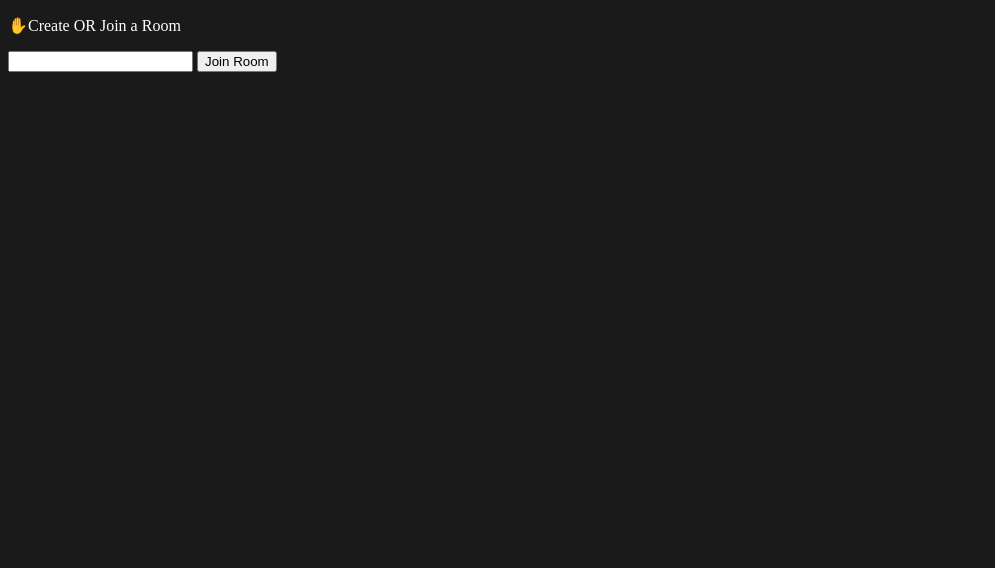
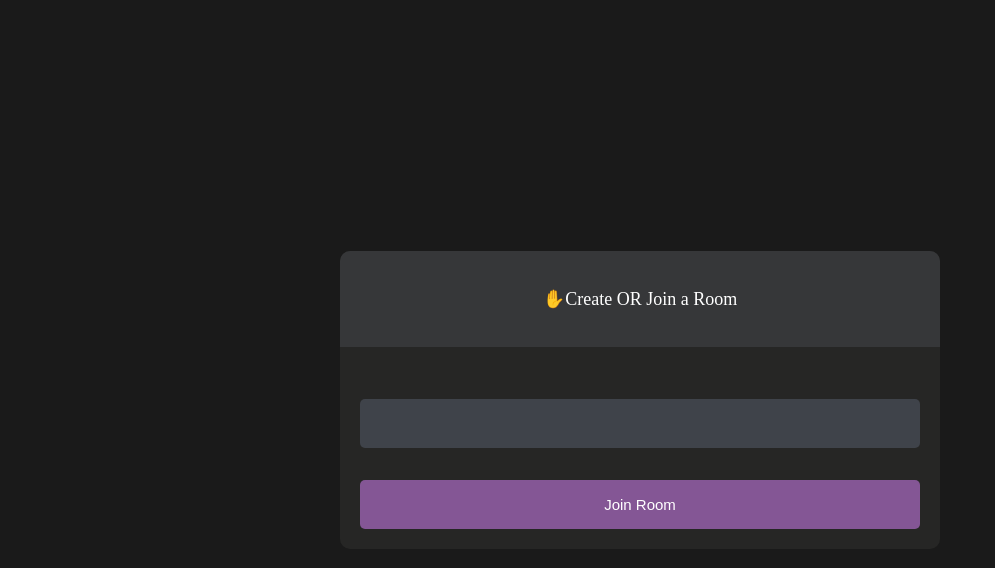
Before and after one commit to Ankit-sony/peerChat, a plain HTML site: page lobby.html in a window 1280 px wide. Shown: the whole page, without its empty margins (0-995 px from the left). Drawn offline with Linux system fonts and the light colour scheme.

Commit message:
complete

```diff
--- a/lobby.css
+++ b/lobby.css
@@ -2,3 +2,50 @@ body{
     background-color: #1a1a1a;
     color: #fff;
 }
+
+#form-container{
+    width: 90%;
+    max-width: 600px;
+    border-radius: 10px;
+    background-color: #262625;
+    position: fixed;
+    top: 50%;
+    left: 50%;
+    transform: translate(-50%, -50%);
+    align-content: center;
+}
+
+
+#form__container__header {
+    border-radius: 10px 10px 0 0;
+    padding: 30px;
+    text-align: center;
+    background-color: #363739;
+    margin: 0;
+    font-size: 18px;
+    font-size: 300;
+    line-height: 0;
+  }
+
+  #form__content__wrapper{
+    padding: 20px;
+}
+
+input {
+    box-sizing: border-box;
+    color: #fff;
+    width: 100%;
+    margin: 0;
+    border: none;
+    border-radius: 5px;
+    padding: 16px 20px;
+    font-size: 15px;
+    background-color: #3f434a;
+    margin-top: 32px;
+  }
+
+
+  input[type='submit'] {
+    background-color: #845695;
+
+  }
--- a/lobby.html
+++ b/lobby.html
@@ -11,11 +11,11 @@
 
     <main id="lobby-container">
         <div id="form-container">
-             <div id="form__container">
+             <div id="form__container__header">
                 <p>✋Create OR Join a Room </p>
              </div>
 
-             <div id="form__content__Wrapper">
+             <div id="form__content__wrapper">
                 <form id="join-form">
                     <input type="text" name="invite_link" required/>
                     <input type="submit" value="Join Room"/>
```
Also changed, not shown: main.js (+9 -1 lines).
